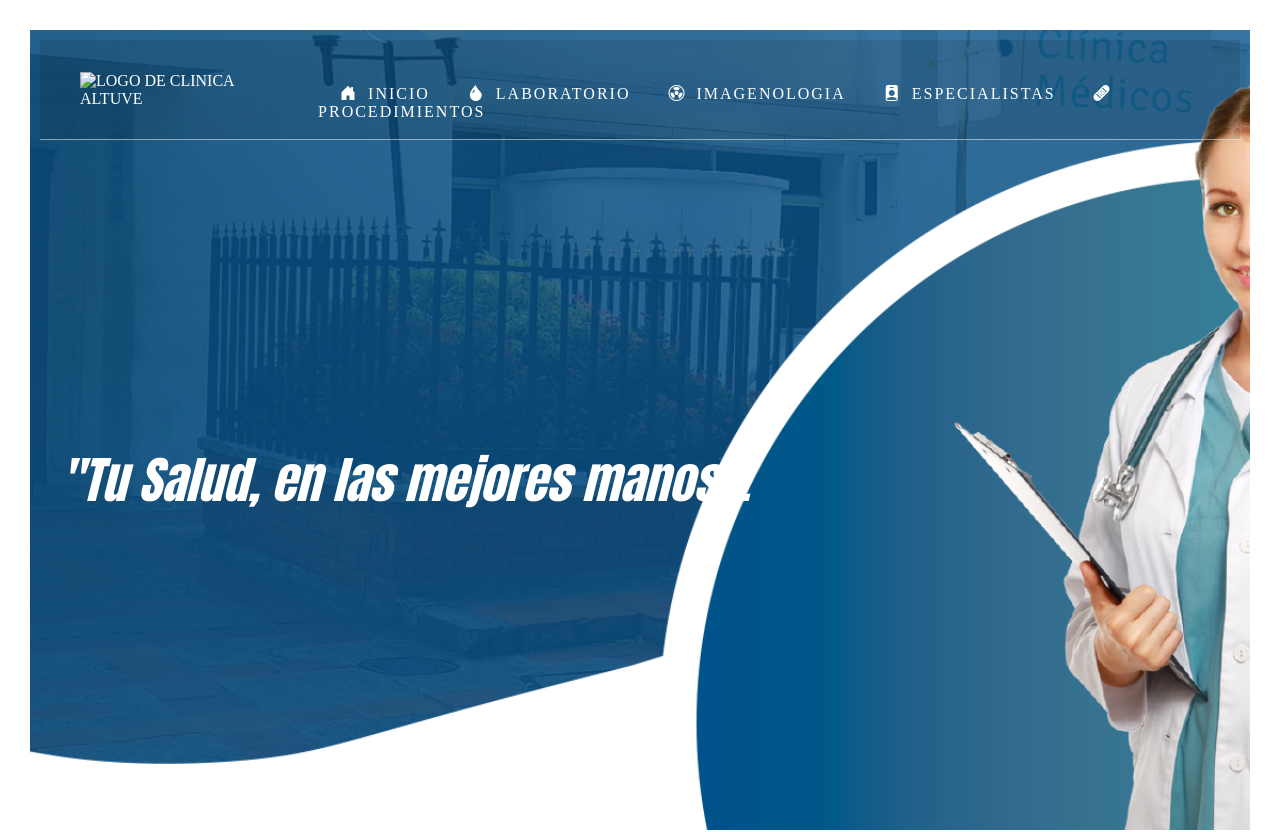
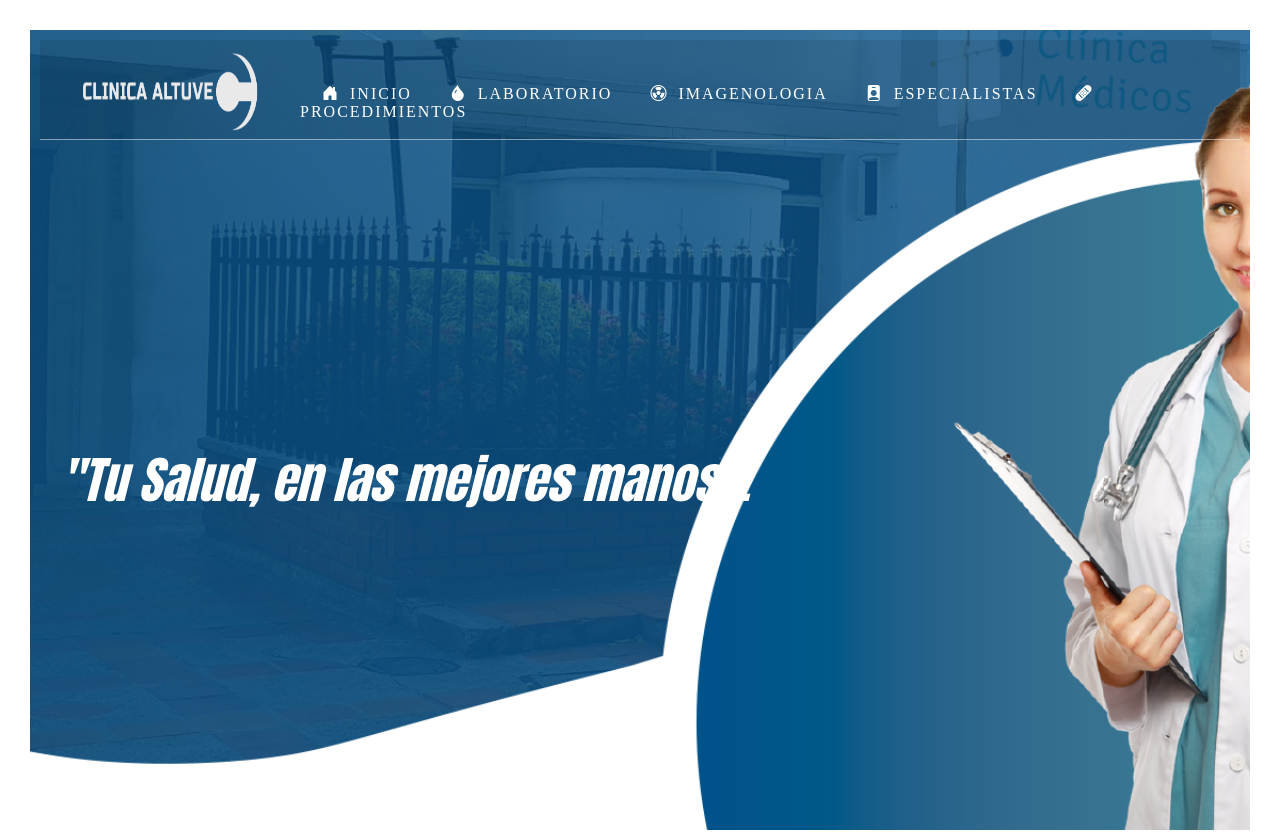
Before and after one commit to soynico13/proyectoclinica, a plain HTML site: page index.html in a window 1280 px wide. Shown: the top 832 px of the page. Drawn offline with nearby package versions, Linux system fonts and the light colour scheme; the site is published under a folder, as on GitHub Pages, so addresses that start at the root find nothing.

Commit message:
acomodando logo del index

```diff
--- a/index.html
+++ b/index.html
@@ -18,7 +18,7 @@
         <header class="header">
             <div class="menu">
                 <div class="logo">
-                    <a href="./index.html"><img class="img-logo" src="/img/clinica_altuve.png" alt="LOGO DE CLINICA ALTUVE"></a>
+                    <a href="./index.html"><img class="img-logo" src="./img/clinica_altuve.png" alt="LOGO DE CLINICA ALTUVE"></a>
                 </div>
                 <nav class="nav">
                     <a href="#"><i class="bi bi-house-door-fill"></i>Inicio</a>
```
